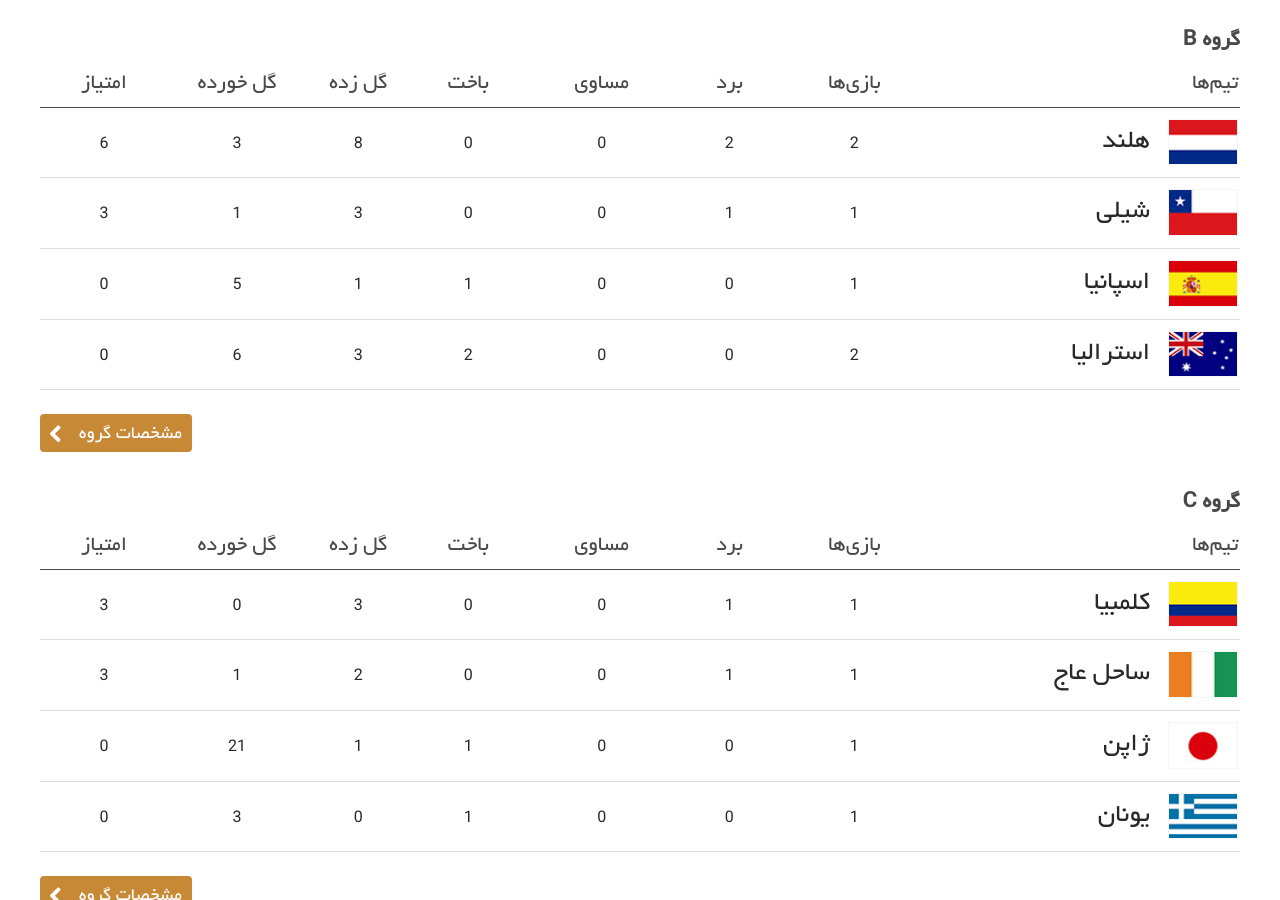
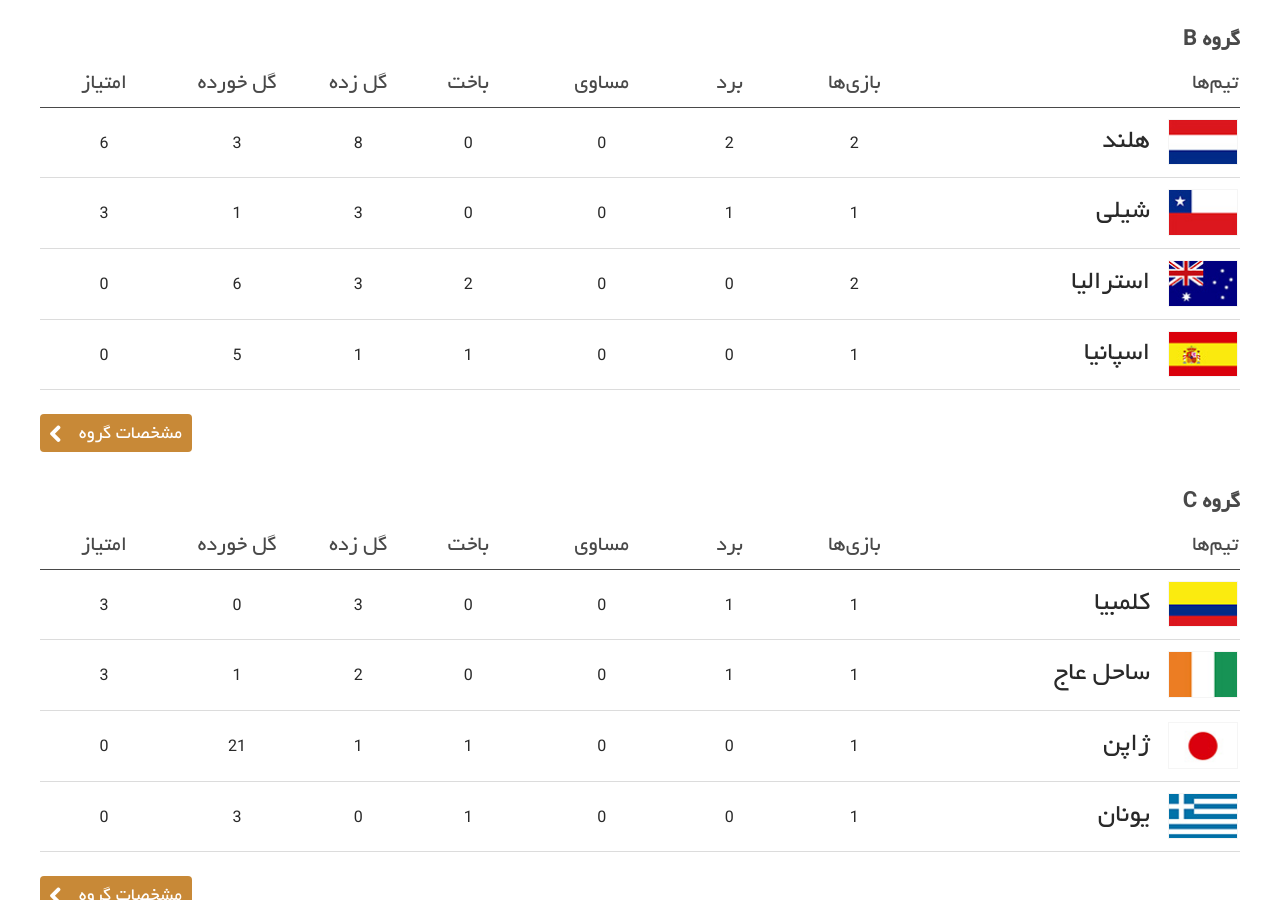
Before and after one commit to HosseinKarami/fifawc, a Jekyll site: the page built from groups/index.html, in a window 1280 px wide and 900 px high, scrolled down 775 px. Built offline with Jekyll 4.4.1, drawn with Linux system fonts in a browser that asks for light colours; comment, search, counter and statistics services are not loaded; some of the changed lines change nothing that is shown.

Commit message:
NED Vs AUS

```diff
--- a/_data/groups.yml
+++ b/_data/groups.yml
@@ -57,6 +57,15 @@
     GF: "3"
     GA: "1"
     points: "3"
+  - team: استرالیا
+    flag: assets/img/flags/aus.png
+    played: "2"
+    won: "0"
+    draw: "0"
+    lost: "2"
+    GF: "3"
+    GA: "6"
+    points: "0"
   - team: اسپانیا
     flag: assets/img/flags/esp.png
     played: "1"
@@ -65,15 +74,6 @@
     lost: "1"
     GF: "1"
     GA: "5"
-    points: "0"
-  - team: استرالیا
-    flag: assets/img/flags/aus.png
-    played: "2"
-    won: "0"
-    draw: "0"
-    lost: "2"
-    GF: "3"
-    GA: "6"
     points: "0"
 
 - group: C
```
